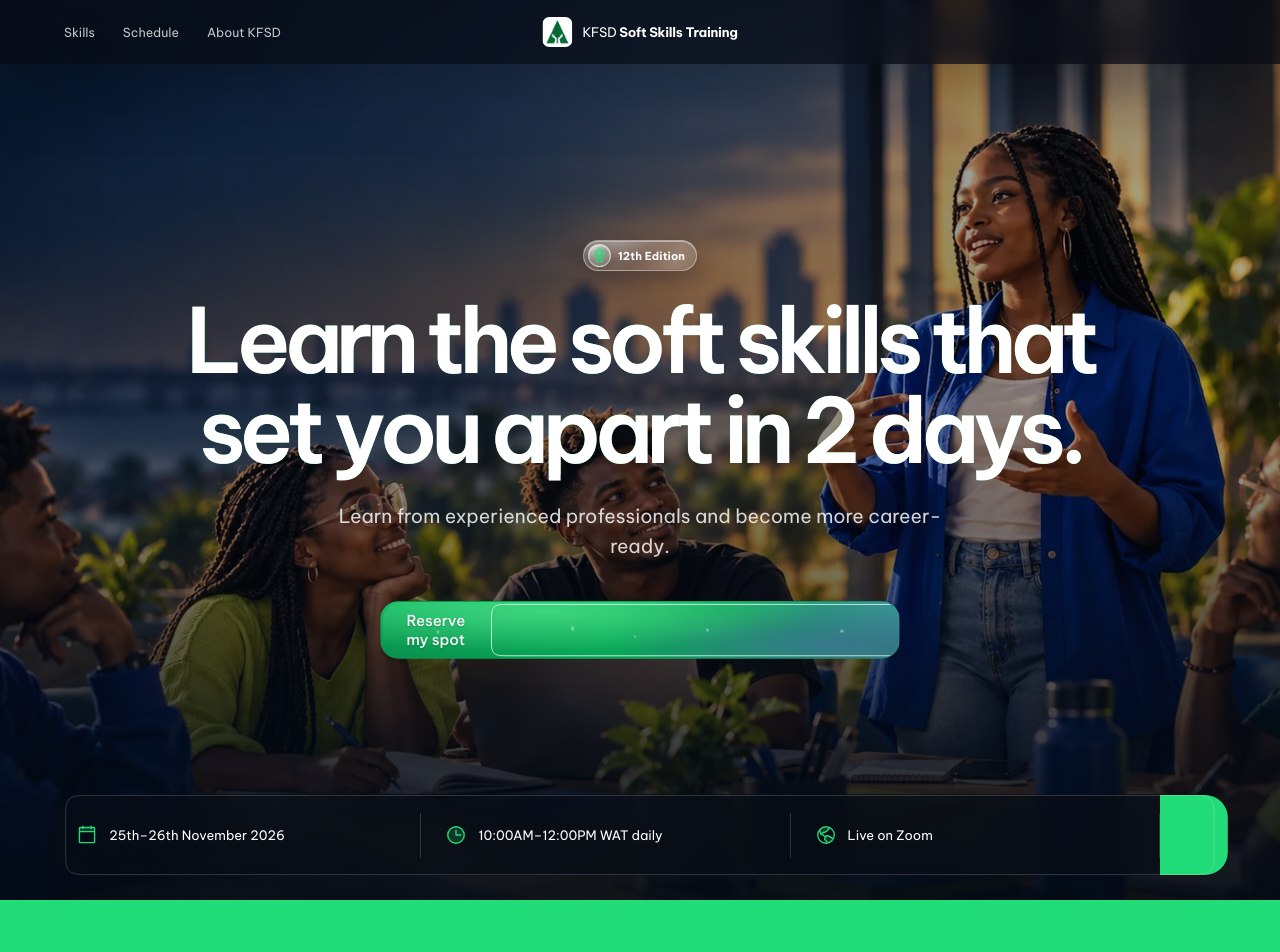
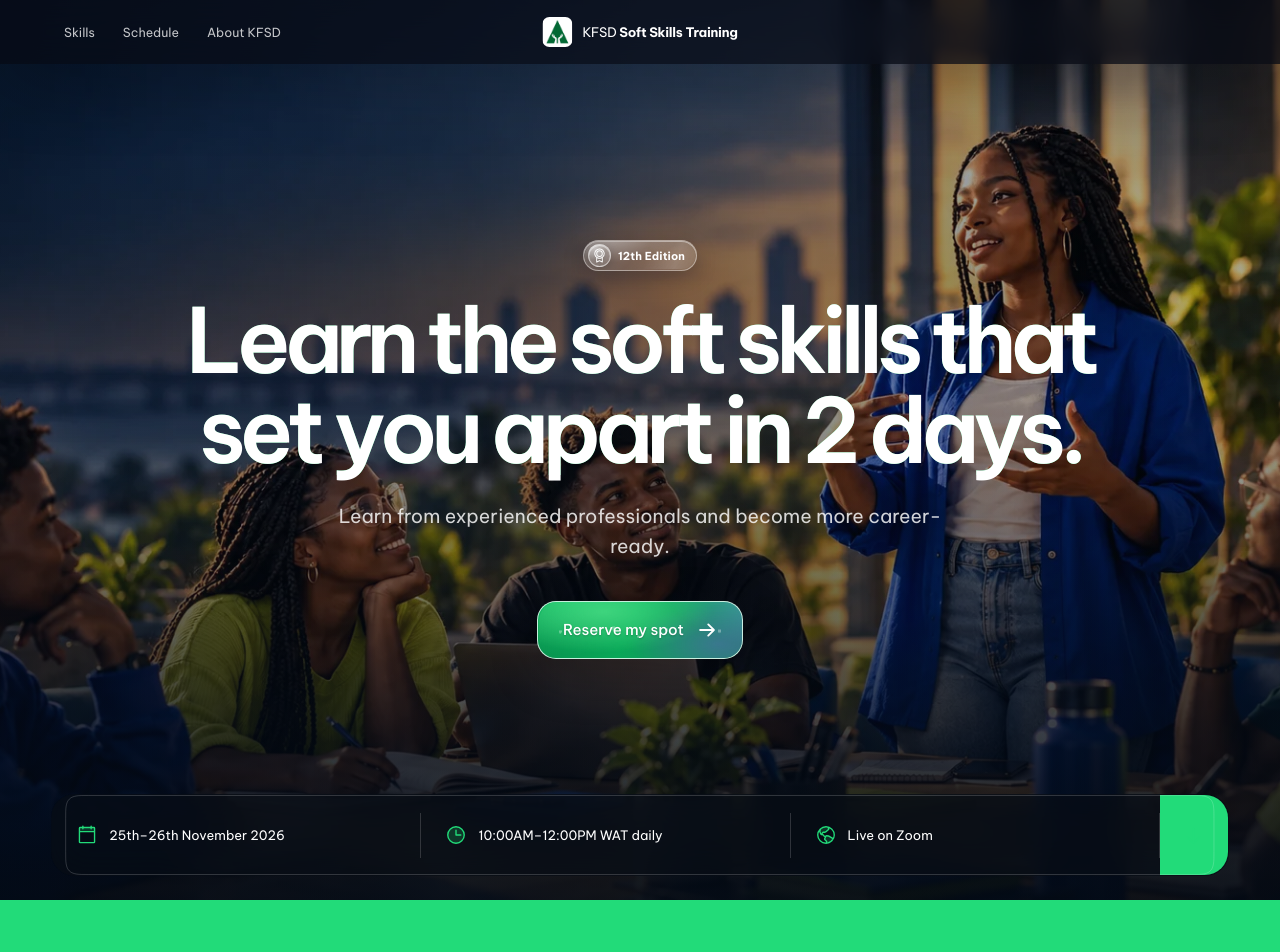
Before and after one commit to chiazaokoli/kfsd-website, a Next.js app: page / in a window 1280 px wide. Shown: the top 952 px of the page. Built offline with nearby package versions, Linux system fonts and the light colour scheme.

Commit message:
Fix Firefox CTA sizing and target mobile form directly

```diff
--- a/app/globals.css
+++ b/app/globals.css
@@ -39,9 +39,6 @@ img { display: block; }
 .smooth-corner-overlay { position: absolute; z-index: 20; inset: 0; width: 100%; height: 100%; overflow: visible; pointer-events: none; }
 .smooth-corner-focus-ring { opacity: 0; }
 .smooth-corner-fallback:focus-visible .smooth-corner-focus-ring { opacity: 1; }
-.smooth-corner-fallback.primary-cta, .smooth-corner-fallback.topbar-cta { filter: drop-shadow(0 16px 25px rgba(0,0,0,.22)); }
-.smooth-corner-fallback.primary-cta:hover { filter: drop-shadow(0 18px 28px rgba(89,220,167,.28)); }
-.smooth-corner-fallback.topbar-cta:hover { filter: drop-shadow(0 18px 28px rgba(170,225,80,.22)); }
 .smooth-corner-fallback.schedule-panel { filter: drop-shadow(0 25px 48px rgba(15,20,35,.13)); }
 .smooth-corner-fallback.registration-form { filter: drop-shadow(0 25px 48px rgba(0,0,0,.26)); }
 
@@ -90,7 +87,7 @@ img { display: block; }
 .edition-badge::after { position: absolute; top: -50%; left: -45%; width: 45%; height: 200%; background: linear-gradient(90deg, transparent, rgba(255,255,255,.3), transparent); content: ""; opacity: 0; pointer-events: none; animation: edition-shimmer 5.8s ease-in-out infinite; }
 @keyframes edition-shimmer { 0%, 72% { opacity: 0; transform: translateX(0) skewX(-22deg); } 78% { opacity: .55; } 88% { opacity: .4; transform: translateX(390%) skewX(-22deg); } 93%, 100% { opacity: 0; transform: translateX(390%) skewX(-22deg); } }
 .edition-badge-icon { display: grid; width: 23px; height: 23px; flex: 0 0 auto; place-items: center; border: 1px solid rgba(255,255,255,.55); border-radius: 50%; background: radial-gradient(circle at 30% 20%, rgba(255,255,255,.5), rgba(255,255,255,.12) 48%, rgba(255,255,255,.05)); box-shadow: inset 0 1px 1px rgba(255,255,255,.65), 0 2px 8px rgba(0,0,0,.18); backdrop-filter: blur(12px) saturate(170%); }
-.edition-badge svg { color: var(--accent-green); filter: drop-shadow(0 1px 3px rgba(34,219,121,.3)); }
+.edition-badge svg { color: var(--white); filter: drop-shadow(0 1px 3px rgba(0,0,0,.3)); }
 .new-hero h1 { max-width: 1240px; margin: 0 auto; font-size: clamp(3.4rem, 7vw, 7.3rem); font-weight: 550; letter-spacing: -.075em; line-height: 1; text-wrap: balance; }
 .hero-word, .hero-ending { display: inline-block; white-space: nowrap; }
 .hero-letter { display: inline-block; color: var(--white); background: linear-gradient(112deg, #96e3b5, var(--accent-green)); background-clip: text; -webkit-background-clip: text; -webkit-text-fill-color: var(--white); animation: hero-green-black-sweep 430ms ease-in-out var(--letter-delay) both; animation-play-state: paused; }
@@ -351,6 +348,7 @@ img { display: block; }
 }
 
 @media (max-width: 800px) {
+  html { scroll-padding-top: 64px; }
   .topbar { min-height: 58px; background: transparent; box-shadow: none; backdrop-filter: none; transition: background-color 240ms ease, box-shadow 240ms ease, backdrop-filter 240ms ease; }
   .topbar.is-scrolled { background: rgba(7,11,20,.72); box-shadow: 0 18px 70px rgba(0,0,0,.25); backdrop-filter: blur(18px); }
   .topbar.has-cta .brand { left: 18px; }
@@ -420,7 +418,7 @@ img { display: block; }
   .registration-section::before { content: ""; position: absolute; inset: 0; pointer-events: none; background: radial-gradient(circle at 15% 20%, rgba(49,92,255,.36), transparent 35%); mask-image: linear-gradient(to bottom, transparent, black 18%, black 82%, transparent); opacity: 0; transition: opacity 300ms ease-in-out; }
   .registration-section > * { position: relative; }
   .registration-copy { z-index: 2; margin-inline: 22px; }
-  .registration-form { z-index: 1; width: 100%; padding: 36px 22px 28px; border-radius: 0; box-shadow: none; }
+  .registration-form { z-index: 1; width: 100%; padding: 36px 22px 28px; border-radius: 0; box-shadow: none; scroll-margin-top: 40px; }
   .smooth-corner-fallback.registration-form { filter: none; }
   .site-shell.registration-background-active .registration-section { color: var(--white); }
   .site-shell.registration-background-active .registration-section::before { opacity: 1; }
--- a/app/page.tsx
+++ b/app/page.tsx
@@ -1,6 +1,6 @@
 "use client";
 
-import { type CSSProperties, FormEvent, Fragment, type KeyboardEvent, useEffect, useRef, useState } from "react";
+import { type CSSProperties, FormEvent, Fragment, type KeyboardEvent, type MouseEvent, useEffect, useRef, useState } from "react";
 import Image from "next/image";
 import { useGSAP } from "@gsap/react";
 import gsap from "gsap";
@@ -186,6 +186,16 @@ export default function Home() {
   const [formErrors, setFormErrors] = useState<Record<string, string>>({});
   const [formSelections, setFormSelections] = useState({ company: "", attended: "", referral: "" });
   const [heroRevealStarted, setHeroRevealStarted] = useState(!showSplashScreen);
+
+  function handleRegistrationCtaClick(event: MouseEvent<HTMLAnchorElement>) {
+    if (!window.matchMedia("(max-width: 800px)").matches) return;
+    const form = document.getElementById("registration-form");
+    if (!form) return;
+    event.preventDefault();
+    window.history.replaceState(null, "", "#registration-form");
+    form.scrollIntoView({ behavior: window.matchMedia("(prefers-reduced-motion: reduce)").matches ? "auto" : "smooth", block: "start" });
+  }
+
   useEffect(() => {
     const closeAfterFullscreen = () => {
       if (!document.fullscreenElement && videoDialogRef.current?.open) videoDialogRef.current.close();
@@ -482,7 +492,7 @@ export default function Home() {
         <header ref={topbarRef} className={`topbar${showNavCta ? " has-cta" : ""}`}>
           <a className="brand" href="#top" aria-label="KFSD Soft Skills Training home"><span className="brand-mark" aria-hidden="true"><Image src={`${assetPrefix}/images/kfsd-logo-mark.webp`} alt="" width={30} height={30} unoptimized /></span><span>KFSD <b>Soft Skills Training</b></span></a>
           <nav aria-label="Main navigation"><a href="#skills">Skills</a><a href="#schedule">Schedule</a><a href="#organiser">About KFSD</a></nav>
-          <a className="topbar-cta" href="#register" aria-hidden={!showNavCta} tabIndex={showNavCta ? 0 : -1}><span className="cta-copy">Reserve my spot</span><ArrowRight size={17} weight="bold" /></a>
+          <a className="topbar-cta" href="#register" onClick={handleRegistrationCtaClick} aria-hidden={!showNavCta} tabIndex={showNavCta ? 0 : -1}><span className="cta-copy">Reserve my spot</span><ArrowRight size={17} weight="bold" /></a>
         </header>
 
         <section className="new-hero" aria-labelledby="hero-title">
@@ -492,7 +502,7 @@ export default function Home() {
             <p className="edition-badge hero-enter"><span className="edition-badge-icon"><Medal size={15} weight="duotone" aria-hidden="true" /></span><span>{siteConfig.edition}</span></p>
             <h1 id="hero-title" aria-label="Learn the soft skills that set you apart in 2 days."><span aria-hidden="true">{heroLeadWords.map((word, index) => <Fragment key={word}>{index > 0 && " "}<span className="hero-word">{heroLetters(word, heroLeadWords.slice(0, index).join("").length)}</span></Fragment>)}{" "}<span className="hero-ending">{heroLetters(heroEnding, heroEndingStart)}</span></span></h1>
             <p className="hero-subhead hero-enter">Learn from experienced professionals and become more career-ready.</p>
-            <a ref={heroCtaRef} className="primary-cta hero-enter" href="#register"><span className="cta-copy">Reserve my spot</span><ArrowRight size={20} weight="bold" /></a>
+            <a ref={heroCtaRef} className="primary-cta hero-enter" href="#register" onClick={handleRegistrationCtaClick}><span className="cta-copy">Reserve my spot</span><ArrowRight size={20} weight="bold" /></a>
           </div>
           <div className="event-dock hero-enter">
             <div><CalendarBlank size={22} weight="duotone" /><span>{siteConfig.event.dateLabel}</span></div>
@@ -593,7 +603,7 @@ export default function Home() {
               </strong>
             </div>
           </div>
-          <form className="registration-form" onSubmit={handleRegistration} onInput={(event) => { const name = (event.target as HTMLInputElement).name; if (name && formErrors[name]) setFormErrors((current) => ({ ...current, [name]: "" })); }} noValidate>
+          <form id="registration-form" className="registration-form" onSubmit={handleRegistration} onInput={(event) => { const name = (event.target as HTMLInputElement).name; if (name && formErrors[name]) setFormErrors((current) => ({ ...current, [name]: "" })); }} noValidate>
             <label>Email<input name="email" type="email" autoComplete="email" placeholder="you@example.com" aria-invalid={Boolean(formErrors.email)} aria-describedby={formErrors.email ? "email-error" : undefined} />{formErrors.email && <small id="email-error">{formErrors.email}</small>}</label>
             <div className="form-row">
               <label>First name<input name="firstName" type="text" autoComplete="given-name" placeholder="Your first name" aria-invalid={Boolean(formErrors.firstName)} aria-describedby={formErrors.firstName ? "firstName-error" : undefined} />{formErrors.firstName && <small id="firstName-error">{formErrors.firstName}</small>}</label>
--- a/src/components/SmoothCorners.tsx
+++ b/src/components/SmoothCorners.tsx
@@ -4,20 +4,15 @@ import { useLayoutEffect } from "react";
 
 const targets = [
   ".brand-mark",
-  ".topbar-cta",
-  ".primary-cta",
   ".event-dock",
-  ".event-dock > a",
   ".skill-card",
   ".learning-step",
   ".local-time-card",
   ".schedule-panel",
   ".day-tabs",
   ".day-tabs-highlight",
-  ".day-tabs button",
   ".speaker-grid article",
   ".registration-form",
-  ".registration-form button[type='submit']",
 ].join(", ");
 
 const svgNamespace = "http://www.w3.org/2000/svg";
```
